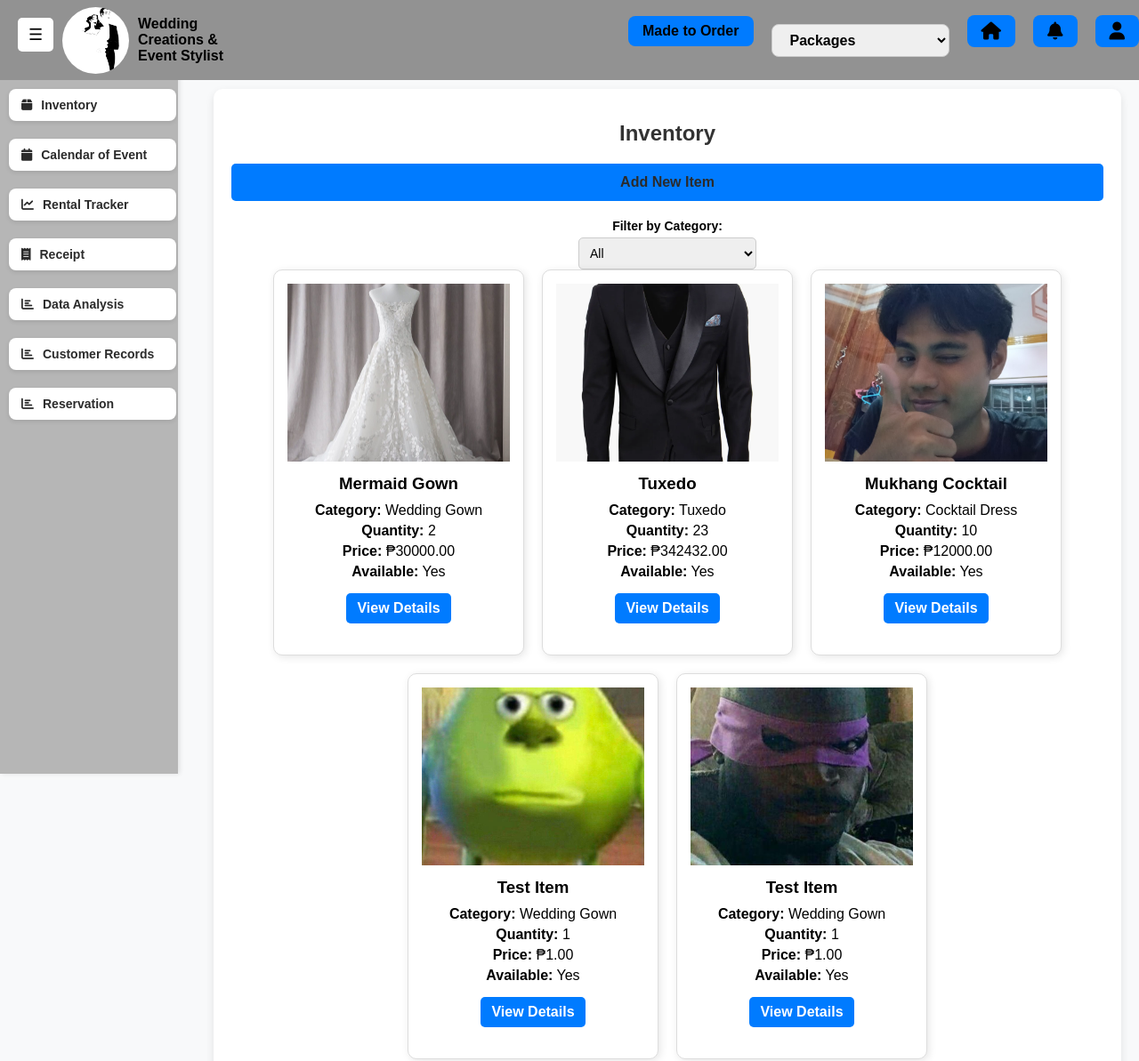
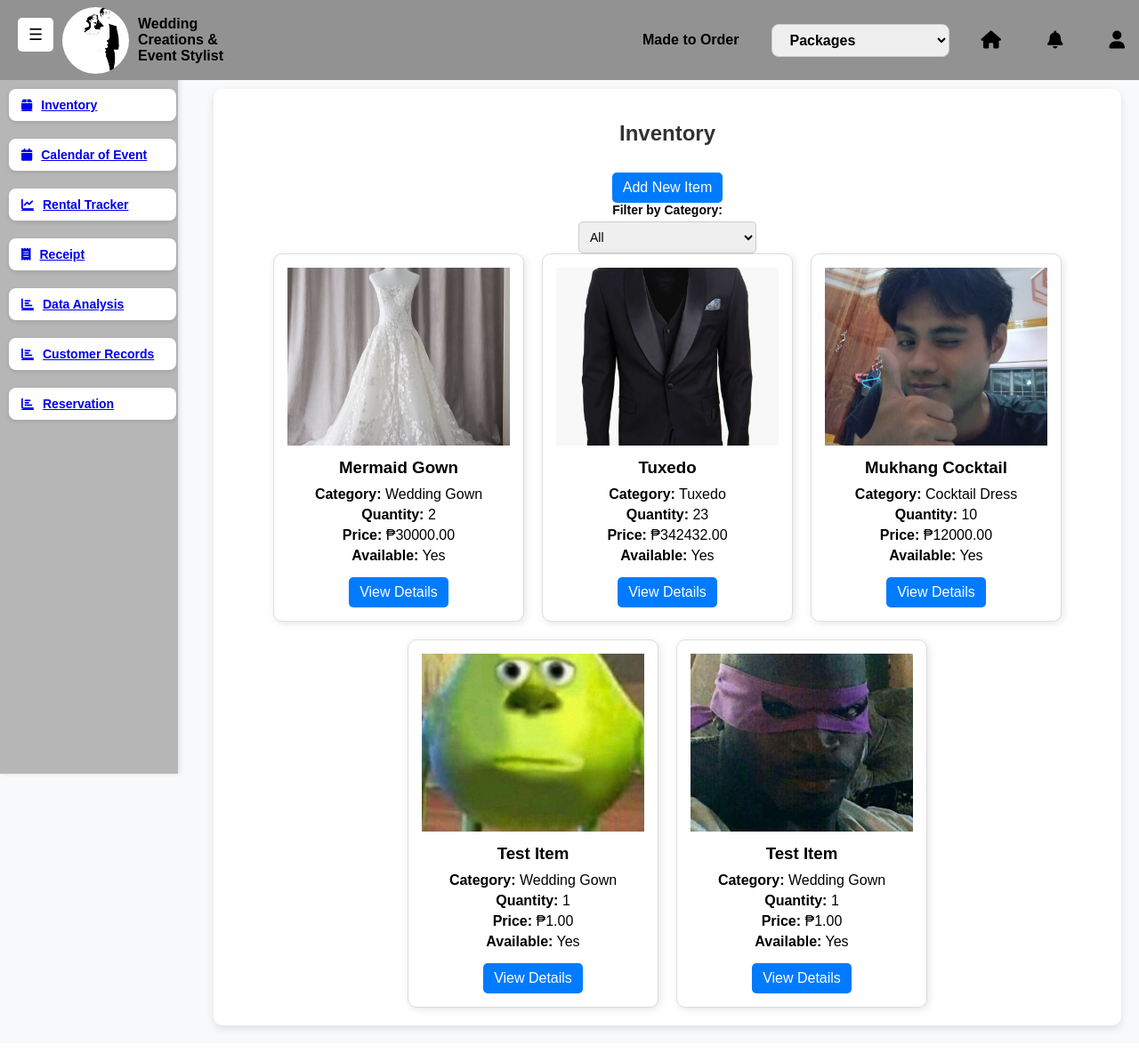
Before and after one commit to Neodayo/Saritas, a Django app: page /inventory/ in a window 1280 px wide. Shown: the top 1193 px of the page at 89% size. After the commit the page ends 1160 px from the top, so only its background shows below. Run offline with Django 4.2, Linux system fonts and the light colour scheme; data comes from the database, SQL or seed files in the repository; both versions use the stored data as it was after the commit; parts of the project's set-up code (start-up, migrations or seed data) failed here and were passed over; some web fonts are replaced.

Commit message:
Fixed Inventory issue

```diff
--- a/saritas/saritasapp/templates/saritasapp/inventory.html
+++ b/saritas/saritasapp/templates/saritasapp/inventory.html
@@ -51,13 +51,30 @@
         .inventory-card a:hover {
             background: #0056b3;
         }
+
+        .ref-additem a{
+            display: inline-block;
+            margin-top: 10px;
+            padding: 8px 12px;
+            background: #007bff;
+            color: white;
+            text-decoration: none;
+            border-radius: 5px;
+        }
+
+        .ref-additem:hover a {
+            background: #0056b3;
+
+        }
     </style>
 {% endblock %}
 
 {% block content %}
     <h1>Inventory</h1>
 
-    <a href="{% url 'saritasapp:add_inventory' %}" class="btn btn-primary">Add New Item</a>
+    <div class="ref-additem">
+        <a href="{% url 'saritasapp:add_inventory' %}" class="btn btn-primary">Add New Item</a>
+    </div>
 
     <label for="category">Filter by Category:</label>
     <select id="category" name="category" onchange="filterInventory()">
--- a/saritas/static/css/inventory.css
+++ b/saritas/static/css/inventory.css
@@ -31,7 +31,7 @@ h1 {
     font-size: 24px;
 }
 
-
+/*
 a {
     display: block;
     background-color: #007bff;
@@ -48,7 +48,7 @@ a {
 
 a:hover {
     background-color: #0056b3;
-}
+} */
 
 
 label {
```
Also changed, not shown: saritas/saritasapp/templates/saritasapp/individual.html (+17 -1 lines), saritas/db.sqlite3, saritas/media/static/images/k.jpg (added).
